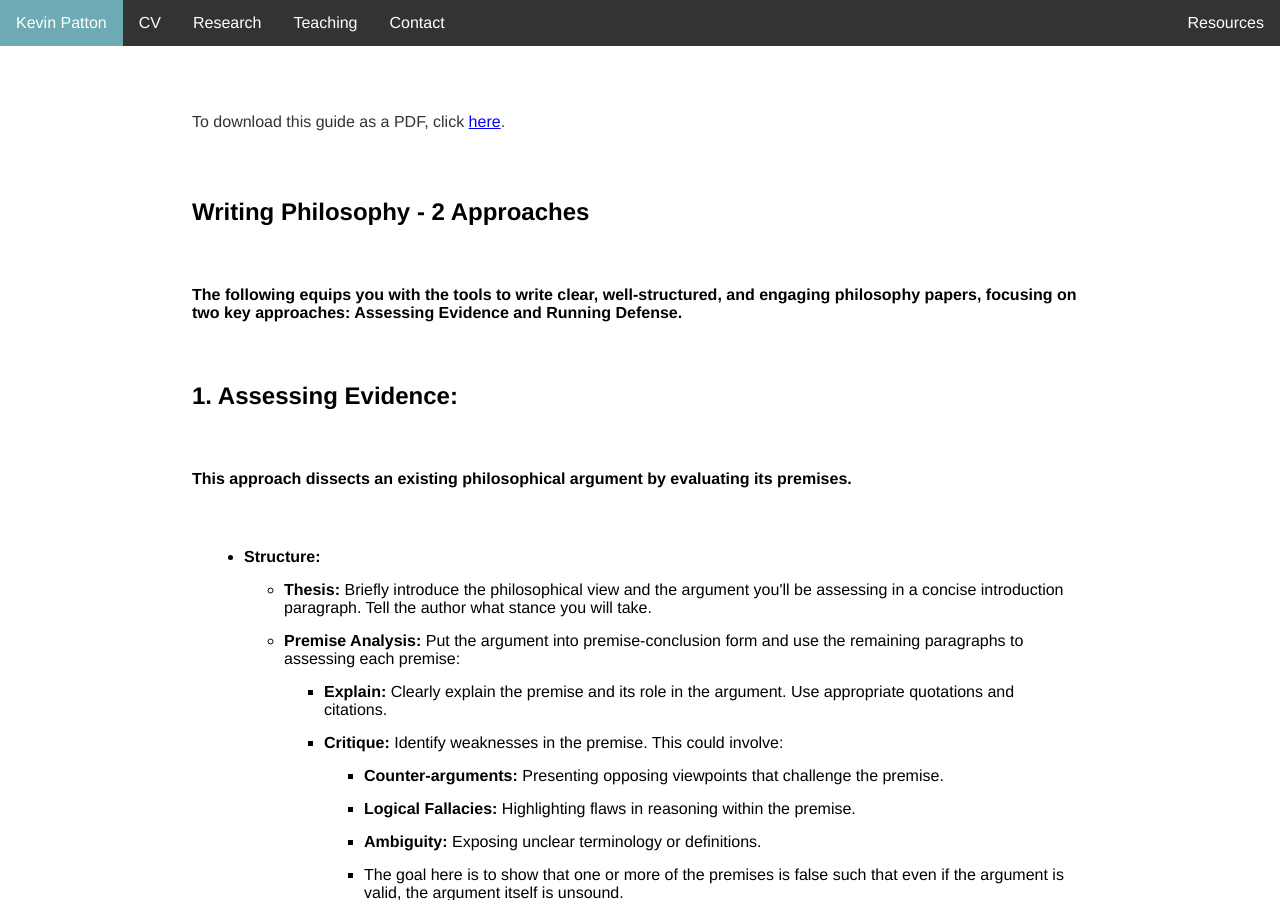
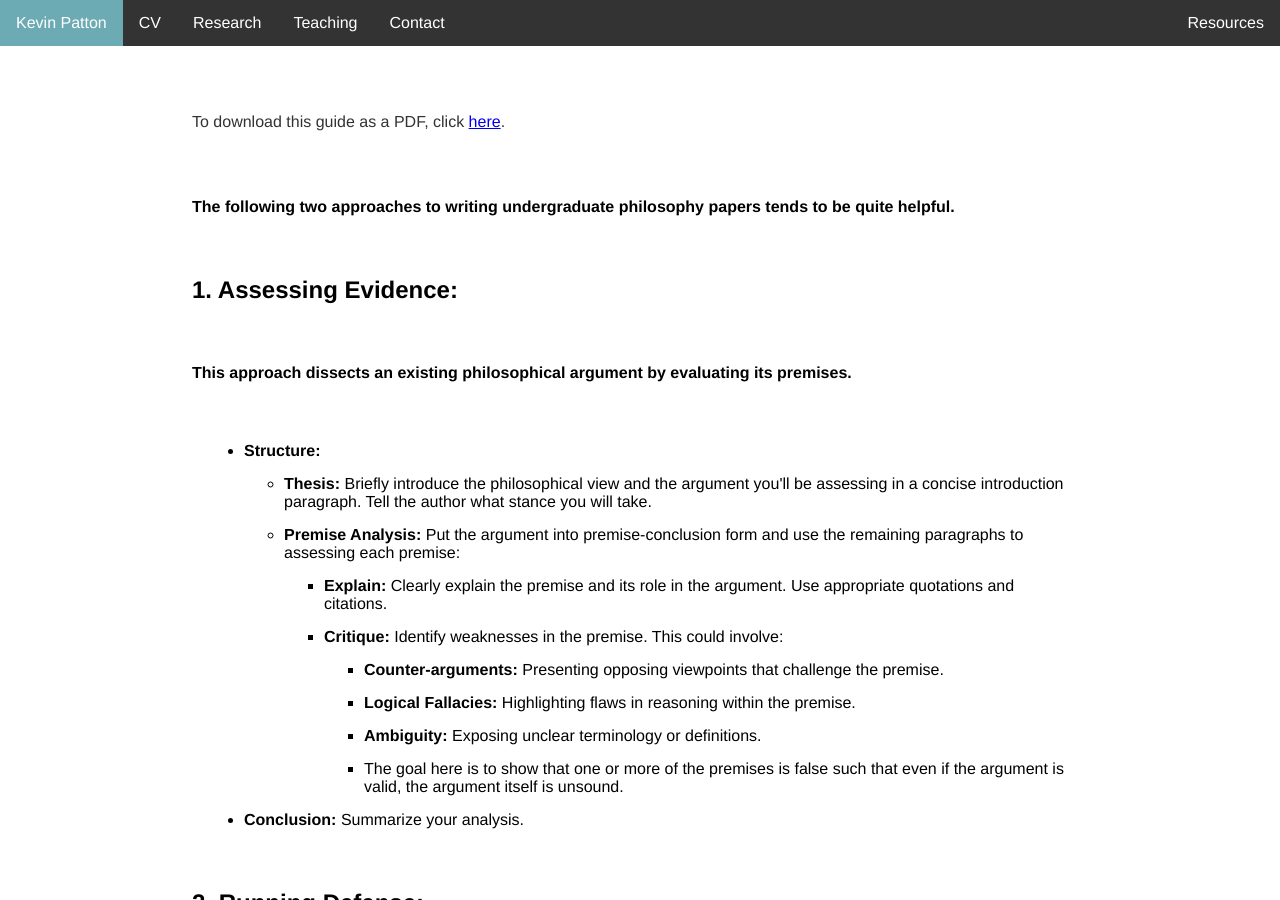
Before and after one commit to kevinjpatton/kevinjpatton.github.io, a Jekyll site: the page built from teaching/pedagogy/writing_philosophy.html, in a window 1280 px wide and 900 px high. Built offline with Jekyll 4.4.1, drawn with Linux system fonts in a browser that asks for light colours; Markdown is read by kramdown in place of the engine named in the settings.

Commit message:
Update writing_philosophy.html

```diff
--- a/teaching/pedagogy/writing_philosophy.html
+++ b/teaching/pedagogy/writing_philosophy.html
@@ -3,8 +3,7 @@ layout: default
 title: Writing Philosophy - Kevin Patton
 ---
 <p>To download this guide as a PDF, click <a href="/teaching/pedagogy/Handout - Writing a Philosophy Paper.pdf" target="_blank">here</a>.</p>
-<h2>Writing Philosophy - 2 Approaches</h2>
-<h3>The following equips you with the tools to write clear, well-structured, and engaging philosophy papers, focusing on two key approaches: Assessing Evidence and Running Defense.</h3>
+<h3>The following two approaches to writing undergraduate philosophy papers tends to be quite helpful.</h3>
 <h2>1. Assessing Evidence:</h2>
 <h3>This approach dissects an existing philosophical argument by evaluating its premises.</h3>
   <ul class="standard-list">
```
